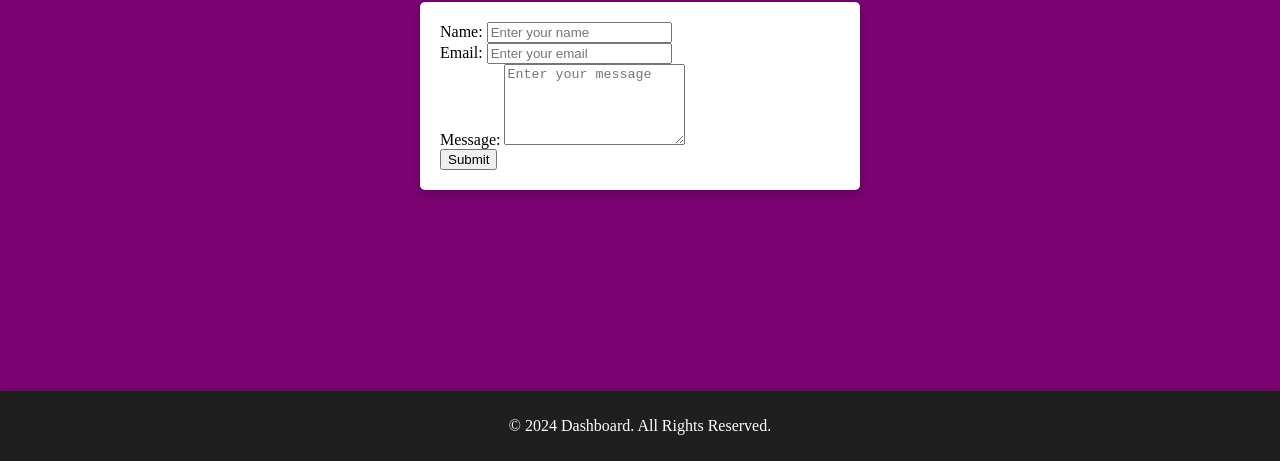
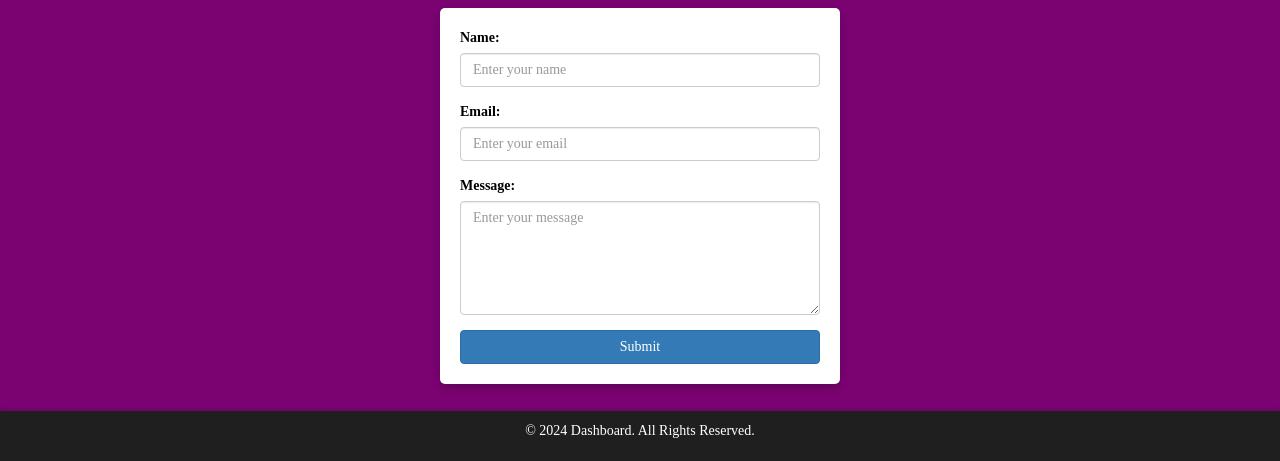
Before and after one commit to Chaitya18/EduEase, a plain HTML site: page contact-us.html in a window 1280 px wide. Shown: the part 339-800 px from the top of the page. Drawn offline with nearby package versions, Linux system fonts and the light colour scheme.

Commit message:
Update contact-us.html

```diff
--- a/contact-us.html
+++ b/contact-us.html
@@ -4,7 +4,8 @@
 <head>
     <meta charset="UTF-8">
     <meta name="viewport" content="width=device-width, initial-scale=1.0">
-    <title>Dashboard</title>
+    <title>Contact Us</title>
+    <link rel="stylesheet" href="https://maxcdn.bootstrapcdn.com/bootstrap/3.4.1/css/bootstrap.min.css">
 
     <style>
         body {
```
